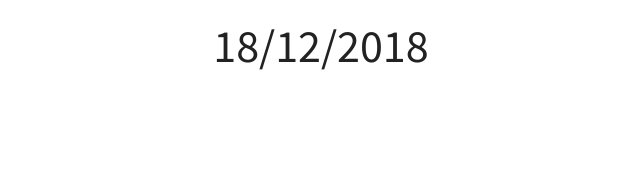
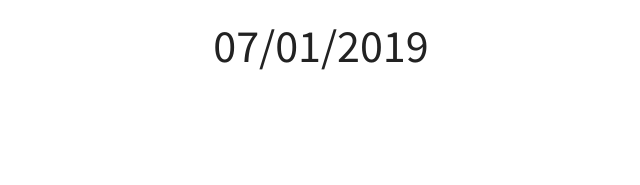
Before and after one commit to TeoSocs/cns_speech, a website: page index.html in a window 1280 px wide. Shown: the part 436-621 px from the top of the page, 319-959 px from the left. Drawn offline with Linux system fonts and the light colour scheme.

Commit message:
aggiornata data

```diff
--- a/index.html
+++ b/index.html
@@ -36,7 +36,7 @@ number = 1>
 					## Untrusted storage
 					Matteo Sovilla
 
-					18/12/2018
+					07/01/2019
 				</section>
 				<section data-markdown
 				number = 2
```
